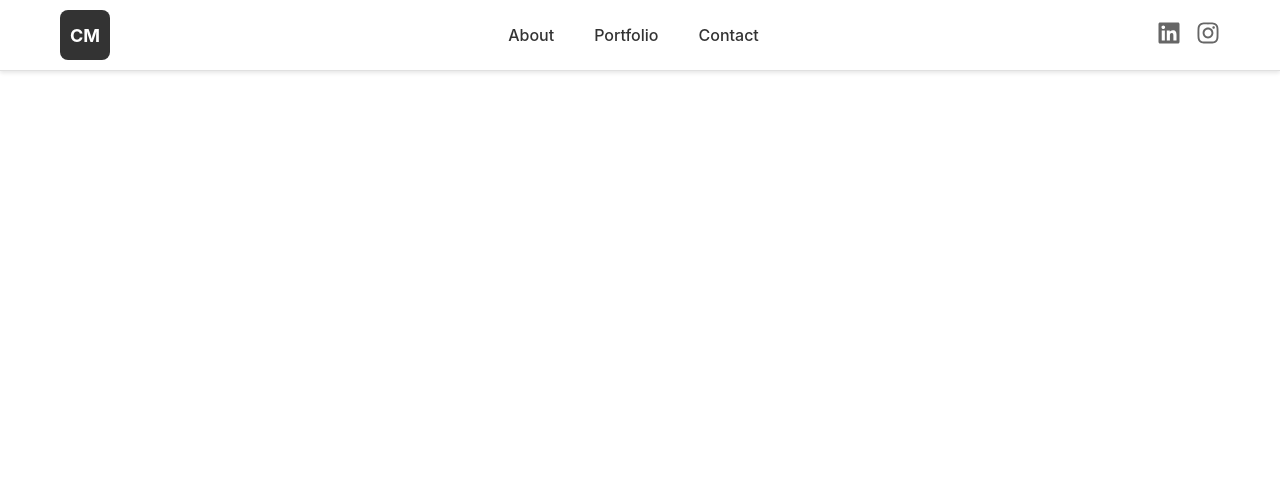
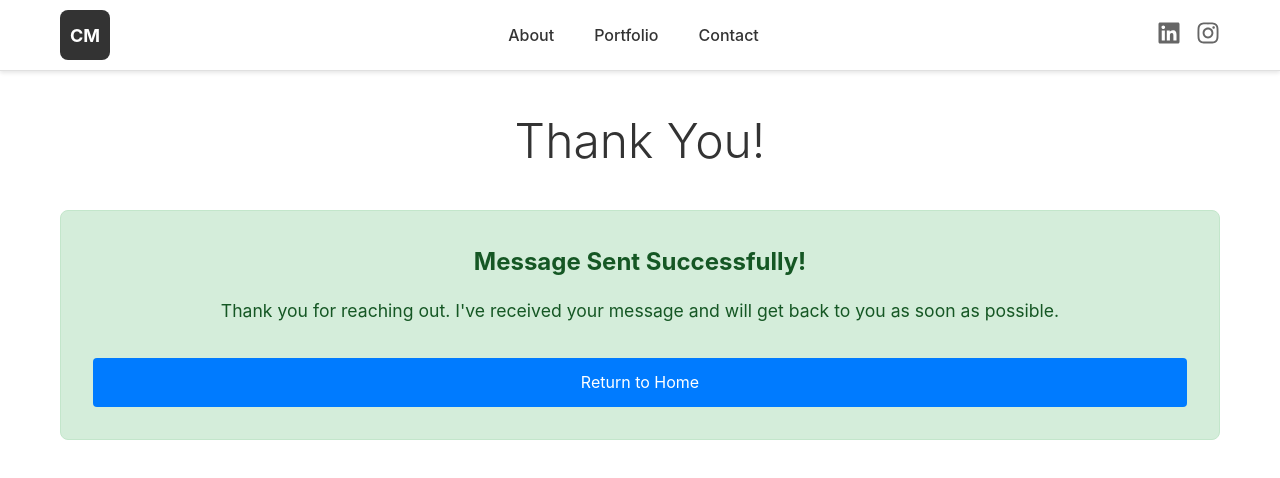
Before and after one commit to colin-mark/colin-mark-website, a React (Create React App) app: page /success in a window 1280 px wide. Shown: the top 478 px of the page. Built offline with nearby package versions, Linux system fonts and the light colour scheme.

Commit message:
Add contact form with Netlify forwarding and success page

```diff
--- a/src/App.js
+++ b/src/App.js
@@ -6,6 +6,7 @@ import Home from './pages/Home';
 import About from './pages/About';
 import Portfolio from './pages/Portfolio';
 import Contact from './pages/Contact';
+import Success from './pages/Success';
 
 function App() {
   return (
@@ -18,6 +19,7 @@ function App() {
             <Route path="/about" element={<About />} />
             <Route path="/portfolio" element={<Portfolio />} />
             <Route path="/contact" element={<Contact />} />
+            <Route path="/success" element={<Success />} />
           </Routes>
         </main>
       </div>
--- a/src/pages/Contact.js
+++ b/src/pages/Contact.js
@@ -1,7 +1,60 @@
-import React from 'react';
+import React, { useState } from 'react';
+import { useNavigate } from 'react-router-dom';
 import './Pages.css';
 
 const Contact = () => {
+  const [isSubmitting, setIsSubmitting] = useState(false);
+  const [submitStatus, setSubmitStatus] = useState(null);
+  const navigate = useNavigate();
+
+  const handleSubmit = async (e) => {
+    e.preventDefault();
+    setIsSubmitting(true);
+    setSubmitStatus(null);
+
+    const form = e.target;
+    const formData = new FormData(form);
+
+    // Add the form-name field required by Netlify
+    formData.append('form-name', 'contact');
+
+    // Check if we're in development mode
+    const isDevelopment = process.env.NODE_ENV === 'development' || window.location.hostname === 'localhost';
+
+    try {
+      if (isDevelopment) {
+        // In development, simulate successful submission
+        console.log('Development mode: Simulating form submission');
+        console.log('Form data:', Object.fromEntries(formData));
+
+        // Simulate network delay
+        await new Promise(resolve => setTimeout(resolve, 1000));
+
+        // Redirect to success page
+        navigate('/success');
+      } else {
+        // In production, submit to Netlify
+        const response = await fetch('/', {
+          method: 'POST',
+          headers: { 'Content-Type': 'application/x-www-form-urlencoded' },
+          body: new URLSearchParams(formData).toString()
+        });
+
+        if (response.ok) {
+          // Redirect to success page
+          navigate('/success');
+        } else {
+          setSubmitStatus('error');
+        }
+      }
+    } catch (error) {
+      console.error('Form submission error:', error);
+      setSubmitStatus('error');
+    } finally {
+      setIsSubmitting(false);
+    }
+  };
+
   return (
     <div className="page-container">
       <div className="page-content">
@@ -10,7 +63,33 @@ const Contact = () => {
         </div>
         <div className="content-section">
           <div className="contact-form">
-            <form name="contact" method="POST" data-netlify="true">
+            {(process.env.NODE_ENV === 'development' || window.location.hostname === 'localhost') && (
+              <div className="dev-notice" style={{
+                padding: '1rem',
+                marginBottom: '1rem',
+                backgroundColor: '#d1ecf1',
+                color: '#0c5460',
+                border: '1px solid #bee5eb',
+                borderRadius: '4px'
+              }}>
+                <strong>Development Mode:</strong> Form submissions are simulated locally. Deploy to Netlify to test real form submissions.
+              </div>
+            )}
+
+            {submitStatus === 'error' && (
+              <div className="error-message" style={{
+                padding: '1rem',
+                marginBottom: '1rem',
+                backgroundColor: '#f8d7da',
+                color: '#721c24',
+                border: '1px solid #f5c6cb',
+                borderRadius: '4px'
+              }}>
+                Sorry, there was an error sending your message. Please try again.
+              </div>
+            )}
+
+            <form name="contact" onSubmit={handleSubmit}>
               <input type="hidden" name="form-name" value="contact" />
               <div className="form-group">
                 <label htmlFor="name">Name:</label>
@@ -24,7 +103,9 @@ const Contact = () => {
                 <label htmlFor="message">Message:</label>
                 <textarea id="message" name="message" placeholder="Your message here..." rows="5" required></textarea>
               </div>
-              <button type="submit" className="submit-btn">Send Message</button>
+              <button type="submit" className="submit-btn" disabled={isSubmitting}>
+                {isSubmitting ? 'Sending...' : 'Send Message'}
+              </button>
             </form>
           </div>
         </div>
--- /dev/null
+++ b/src/pages/Success.js
@@ -0,0 +1,45 @@
+import React from 'react';
+import { Link } from 'react-router-dom';
+import './Pages.css';
+
+const Success = () => {
+  return (
+    <div className="page-container">
+      <div className="page-content">
+        <div className="page-header">
+          <h1>Thank You!</h1>
+        </div>
+        <div className="content-section">
+          <div className="success-content" style={{
+            textAlign: 'center',
+            padding: '2rem',
+            backgroundColor: '#d4edda',
+            border: '1px solid #c3e6cb',
+            borderRadius: '8px',
+            margin: '2rem 0'
+          }}>
+            <h2 style={{ color: '#155724', marginBottom: '1rem' }}>
+              Message Sent Successfully!
+            </h2>
+            <p style={{ color: '#155724', fontSize: '1.1rem', marginBottom: '2rem' }}>
+              Thank you for reaching out. I've received your message and will get back to you as soon as possible.
+            </p>
+            <Link
+              to="/"
+              className="submit-btn"
+              style={{
+                textDecoration: 'none',
+                display: 'inline-block',
+                padding: '0.75rem 2rem'
+              }}
+            >
+              Return to Home
+            </Link>
+          </div>
+        </div>
+      </div>
+    </div>
+  );
+};
+
+export default Success;
```
Also changed, not shown: public/__forms.html (added, +17 -0 lines).
